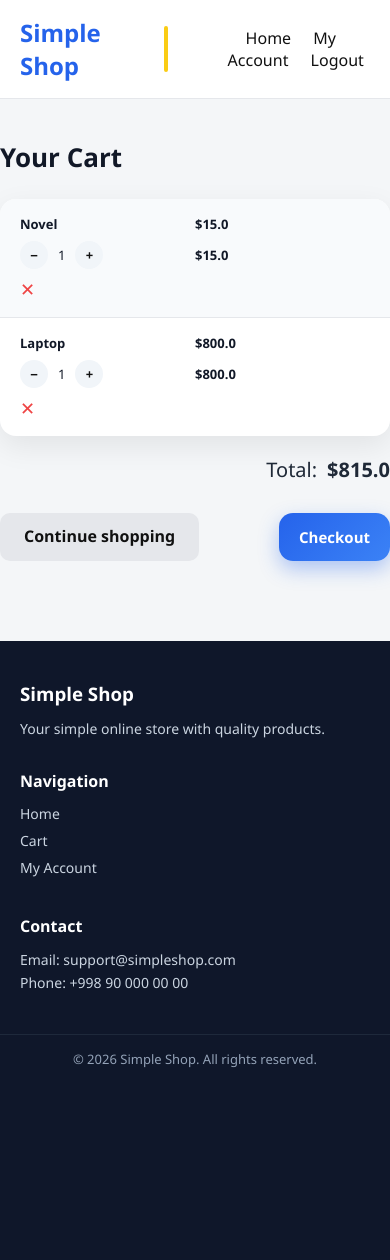
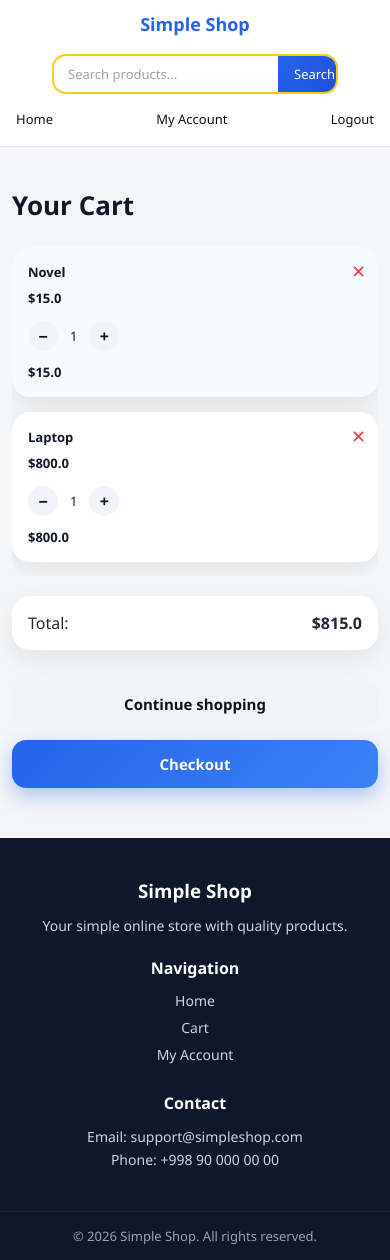
Before and after one commit to saidcowrld/simple-shop, a Flask app: page /cart in a window 390 px wide. Before the commit the page ends 1068 px from the top, so only its background shows below. Run offline with Flask 3, Linux system fonts and the light colour scheme; a user stored in the database is signed in; data comes from the database, SQL or seed files in the repository; both versions use the stored data as it was after the commit.

Commit message:
Save all changes

```diff
--- a/app.py
+++ b/app.py
@@ -291,6 +291,24 @@ def cart_decrease(product_id):
 
     con.commit()
     con.close()
+    return redirect("/cart")
+
+@app.route("/cart/remove/<int:product_id>")
+def cart_remove(product_id):
+    if "user_id" not in session:
+        return redirect("/login")
+
+    con = get_db()
+    cur = con.cursor()
+
+    cur.execute(
+        "DELETE FROM cart WHERE user_id=? AND product_id=?",
+        (session["user_id"], product_id)
+    )
+
+    con.commit()
+    con.close()
+
     return redirect("/cart")
 
 
--- a/static/css/shop.css
+++ b/static/css/shop.css
@@ -1146,3 +1146,329 @@ body {
 .empty-search p {
     color: #6b7280;
 }
+
+/* ========================= */
+/* MOBILE VERSION */
+/* ========================= */
+@media (max-width: 768px) {
+
+    /* ===== HEADER ===== */
+    .header-inner {
+        flex-wrap: wrap;
+        gap: 10px;
+        padding: 12px;
+    }
+
+    .logo {
+        font-size: 18px;
+        width: 100%;
+        text-align: center;
+    }
+
+    .top-menu {
+        width: 100%;
+        display: flex;
+        justify-content: space-between;
+        font-size: 13px;
+    }
+
+    .top-menu a {
+        margin: 0;
+        padding: 6px 4px;
+    }
+
+    .search-bar {
+        width: 100%;
+        margin-top: 8px;
+        height: 40px;
+    }
+
+    .search-bar input {
+        font-size: 13px;
+    }
+
+    .search-bar button {
+        padding: 0 16px;
+        font-size: 13px;
+    }
+
+    /* ===== BANNER ===== */
+    .hero-banner {
+        margin: 16px auto;
+    }
+
+    .slider {
+        height: 180px;
+        border-radius: 16px;
+    }
+
+    .dots {
+        bottom: 10px;
+        right: 14px;
+    }
+
+    /* ===== CATEGORIES ===== */
+    .categories-section {
+        margin: 30px auto;
+        padding: 0 12px;
+    }
+
+    .categories-grid {
+        grid-template-columns: repeat(2, 1fr);
+        gap: 12px;
+    }
+
+    .category-card {
+        padding: 16px 8px;
+        border-radius: 14px;
+    }
+
+    .category-card img {
+        width: 52px;
+        height: 52px;
+    }
+
+    .category-card span {
+        font-size: 13px;
+        margin-top: 8px;
+    }
+
+    /* ===== PRODUCTS ===== */
+    .products-section {
+        margin: 30px auto;
+        padding: 0 12px;
+    }
+
+    .products-grid {
+        grid-template-columns: repeat(2, 1fr);
+        gap: 14px;
+    }
+
+    .product-card {
+        padding: 12px;
+        border-radius: 16px;
+    }
+
+    .product-card img {
+        height: 120px;
+    }
+
+    .product-card h3 {
+        font-size: 13px;
+        margin: 8px 0;
+        line-height: 1.2;
+    }
+
+    .price {
+        font-size: 15px;
+    }
+
+    .cart-circle {
+        width: 36px;
+        height: 36px;
+        border-width: 2px;
+    }
+
+    .cart-circle svg {
+        width: 16px;
+        height: 16px;
+    }
+
+    /* ===== IMAGE BANNER ===== */
+    .image-banner {
+        margin: 30px 12px;
+        border-radius: 18px;
+    }
+
+    /* ===== CART ===== */
+    .cart-row {
+        grid-template-columns: 1fr;
+        gap: 8px;
+        padding: 14px;
+    }
+
+    .cart-actions {
+        flex-direction: column;
+        gap: 12px;
+    }
+
+    /* ===== CHECKOUT ===== */
+    .checkout-grid {
+        grid-template-columns: 1fr;
+    }
+
+    /* ===== ACCOUNT ===== */
+    .account-grid {
+        grid-template-columns: 1fr;
+        gap: 20px;
+    }
+
+    /* ===== FOOTER ===== */
+    .footer-inner {
+        grid-template-columns: 1fr;
+        text-align: center;
+        gap: 20px;
+    }
+
+    .footer {
+        margin-top: 50px;
+    }
+}
+
+/* ========================= */
+/* MOBILE CART */
+/* ========================= */
+@media (max-width: 768px) {
+
+    .cart-section {
+        padding: 0 12px;
+    }
+
+    .cart-table {
+        border-radius: 16px;
+    }
+
+    .cart-row {
+        grid-template-columns: 1fr;
+        gap: 8px;
+        padding: 14px;
+        position: relative;
+    }
+
+    .cart-name {
+        font-size: 14px;
+        font-weight: 600;
+    }
+
+    .cart-price {
+        font-size: 13px;
+        color: #6b7280;
+    }
+
+    .cart-qty {
+        display: flex;
+        align-items: center;
+        gap: 12px;
+        margin-top: 6px;
+    }
+
+    .qty-btn {
+        width: 30px;
+        height: 30px;
+        font-size: 16px;
+    }
+
+    .cart-total {
+        font-size: 14px;
+        font-weight: 700;
+        margin-top: 4px;
+    }
+
+    .cart-remove {
+        position: absolute;
+        top: 12px;
+        right: 12px;
+        font-size: 18px;
+    }
+
+    .cart-summary {
+        justify-content: space-between;
+        font-size: 16px;
+        margin: 20px 0 10px;
+    }
+
+    .cart-actions {
+        flex-direction: column;
+        gap: 12px;
+    }
+
+    .cart-actions a {
+        width: 100%;
+        text-align: center;
+        padding: 14px;
+        font-size: 15px;
+        border-radius: 14px;
+    }
+
+    .btn-secondary {
+        background: #f1f5f9;
+    }
+
+    .btn-primary {
+        font-size: 16px;
+    }
+}
+
+/* ========================= */
+/* MOBILE CART CARD STYLE */
+/* ========================= */
+@media (max-width: 768px) {
+
+    /* Page background */
+    body {
+        background: #f4f6f8;
+    }
+
+    /* Remove big white block */
+    .cart-table {
+        background: transparent !important;
+        box-shadow: none !important;
+        padding: 0 !important;
+    }
+
+    /* Each product = card */
+    .cart-row {
+        background: #ffffff;
+        border-radius: 18px;
+        padding: 16px;
+        margin-bottom: 14px;
+        box-shadow: 0 8px 24px rgba(0,0,0,0.08);
+        display: grid;
+        grid-template-columns: 1fr;
+        gap: 8px;
+    }
+
+    .cart-name {
+        font-size: 15px;
+        font-weight: 600;
+    }
+
+    .cart-price {
+        font-size: 13px;
+        color: #6b7280;
+    }
+
+    .cart-qty {
+        justify-content: flex-start;
+    }
+
+    .cart-total {
+        font-weight: 700;
+        font-size: 14px;
+    }
+
+    .cart-remove {
+        align-self: flex-end;
+        font-size: 18px;
+    }
+
+    /* Total block */
+    .cart-summary {
+        background: #ffffff;
+        padding: 16px;
+        border-radius: 18px;
+        margin-top: 20px;
+        box-shadow: 0 8px 24px rgba(0,0,0,0.08);
+    }
+
+    /* Buttons */
+    .cart-actions {
+        flex-direction: column;
+        gap: 12px;
+    }
+
+    .cart-actions a {
+        width: 100%;
+        text-align: center;
+    }
+}
--- a/templates/admin/base_admin.html
+++ b/templates/admin/base_admin.html
@@ -2,6 +2,7 @@
 <html lang="en">
 <head>
     <meta charset="UTF-8">
+    <meta name="viewport" content="width=device-width, initial-scale=1.0">
     <title>{% block title %}Admin Panel{% endblock %}</title>
     <link rel="stylesheet" href="/static/css/shop.css">
 </head>
--- a/templates/base.html
+++ b/templates/base.html
@@ -2,6 +2,7 @@
 <html lang="en">
 <head>
     <meta charset="UTF-8">
+    <meta name="viewport" content="width=device-width, initial-scale=1.0">
     <title>{% block title %}Simple Shop{% endblock %}</title>
     <link rel="stylesheet" href="/static/css/shop.css">
 </head>
```
Also changed, not shown: database.db.
